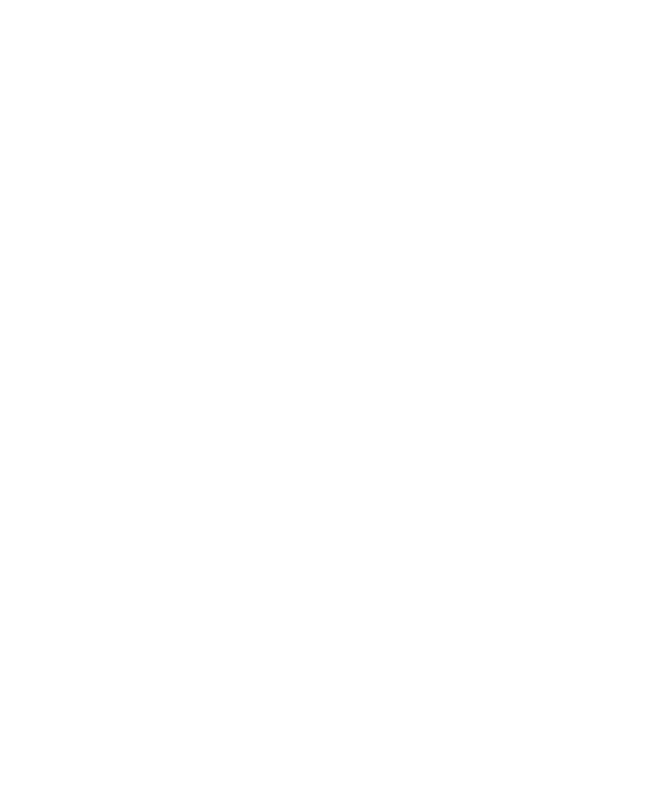
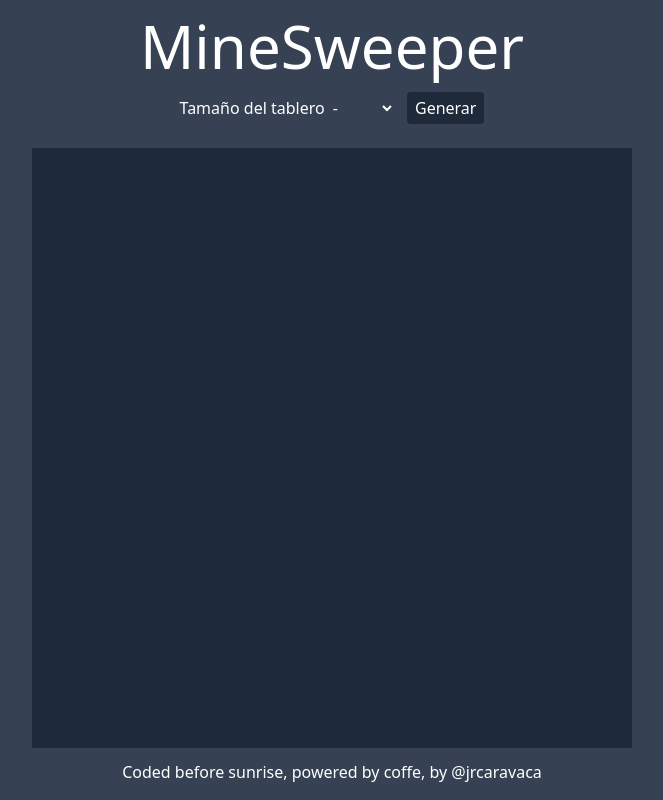
Before and after one commit to jrcaravaca/minesweeper, a website built with Vite: page index.html in a window 1280 px wide. Shown: the whole page, without its empty margins (308-971 px from the left). Built offline with nearby package versions, Linux system fonts and the light colour scheme.

Commit message:
basic styles

```diff
--- a/index.html
+++ b/index.html
@@ -1,13 +1,39 @@
 <!doctype html>
-<html lang="es">
+<html lang="es" class="h-full">
   <head>
     <meta charset="UTF-8" />
     <link rel="icon" type="image/svg+xml" href="/mine-icon.svg" />
     <meta name="viewport" content="width=device-width, initial-scale=1.0" />
     <title>MineSweeper</title>
   </head>
-  <body>
+  <body class=" bg-gray-700 h-full flex flex-col">
+    <div class="page m-4 text-white">
 
+      <header class="text-6xl text-center mb-4">
+        <h1>MineSweeper</h1>
+      </header>
+
+      <main class="flex flex-col items-center justify-center">
+        <form action="#" class"">
+          <label for="board-size">Tamaño del tablero</label>
+          <select name="board-size" id="board-size" class="bg-gray-700">
+            <option value="-">-</option>
+            <option value="8">8x8</option>
+            <option value="16">16x16</option>
+            <option value="32">32x32</option>
+          </select>
+          <button class="cursor-pointer bg-gray-800 text-white px-2 py-1 rounded ml-2">Generar</button>
+        </form>
+        <section id="container" class="mt-6">
+          <div id="board" class="grid gap-o.5 w-[600px] h-[600px] bg-gray-800 grid-cols-8">
+
+          </div>
+        </section>
+      </main>
+      <footer class="fixed bottom-0 left-0 w-full text-center text-white py-4">
+        <p>Coded before sunrise, powered by coffe, by @jrcaravaca</p>
+      </footer>
+    </div>
     <script type="module" src="/src/main.js"></script>
   </body>
 </html>
--- a/src/style.css
+++ b/src/style.css
@@ -1 +1,6 @@
 @import "tailwindcss";
+
+.cell {
+    background-color: white;
+    border: 1px solid black;
+}
```
